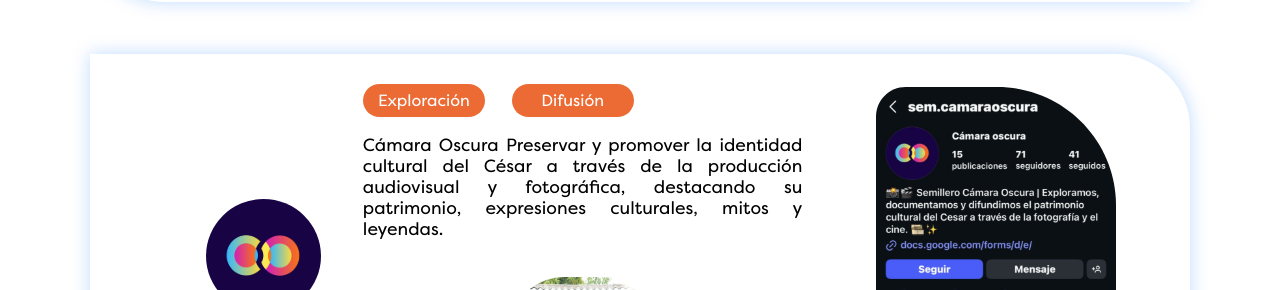
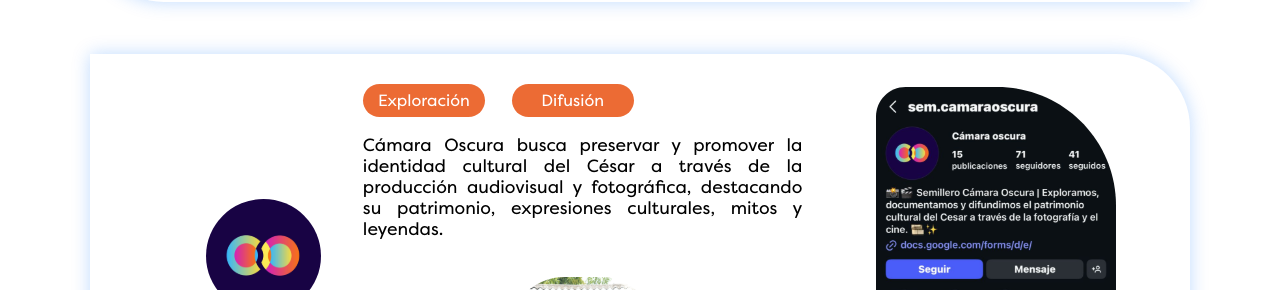
Before and after one commit to mary-yel/graphic_design_website, a React (Vite) app in the folder website-react/: page /#/semilleros in a window 1280 px wide. Shown: the part 1300-1590 px from the top of the page. Built offline with nearby package versions, Linux system fonts and the light colour scheme.

Commit message:
Fixing Bugs - v3

```diff
--- a/website-react/src/pages/semilleros/Semilleros.jsx
+++ b/website-react/src/pages/semilleros/Semilleros.jsx
@@ -62,7 +62,7 @@ export default function Semilleros() {
                 />
                 <LongSeed
                     logo={COscuraLogo}
-                    descp="Cámara Oscura Preservar y promover la identidad cultural del César a través de la producción audiovisual y fotográfica, destacando su patrimonio, expresiones culturales, mitos y leyendas."
+                    descp="Cámara Oscura busca preservar y promover la identidad cultural del César a través de la producción audiovisual y fotográfica, destacando su patrimonio, expresiones culturales, mitos y leyendas."
                     etiquetas={["Exploración", "Difusión"]}
                     galeria={[COscuraImagen1, COscuraImagen2]}
                     feed={COscuraImagen3}
```
